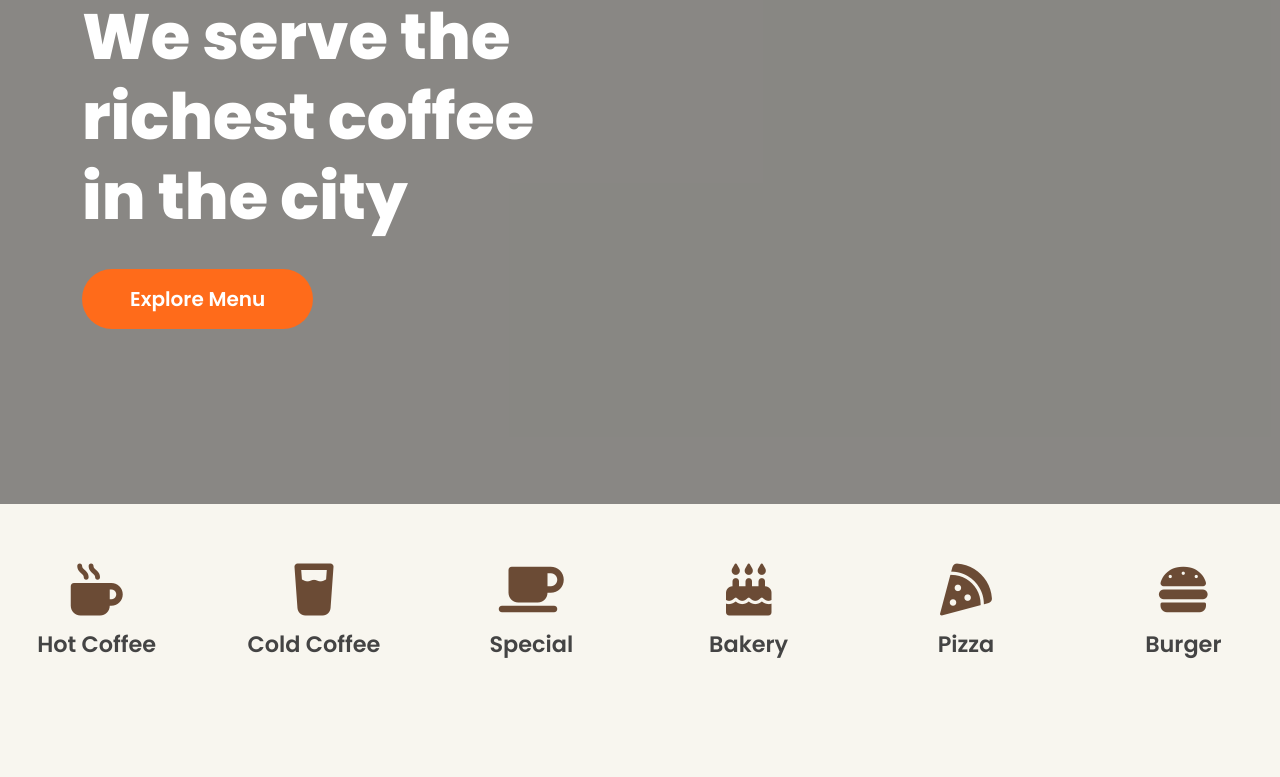
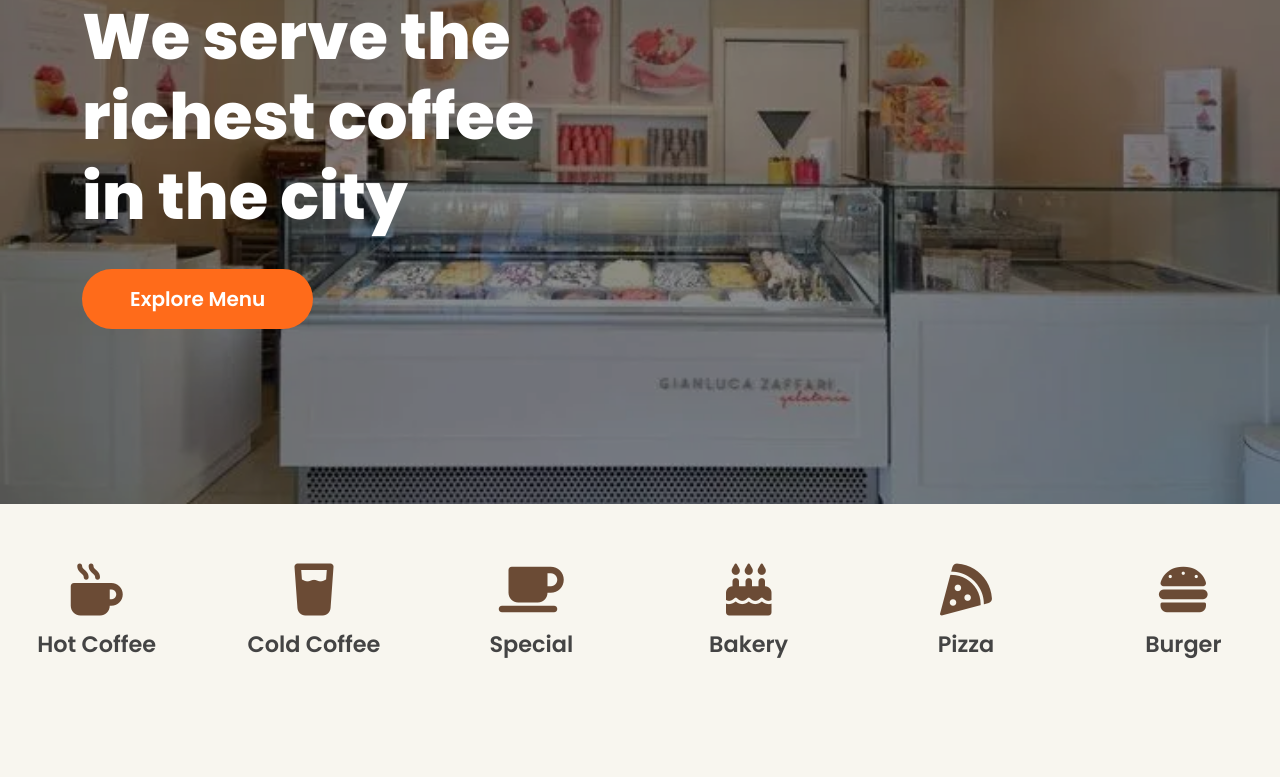
Before and after one commit to Zaid-2006/CafeCrust, a plain HTML site: page index.html in a window 1280 px wide. Shown: the part 326-1103 px from the top of the page. Drawn offline with nearby package versions, Linux system fonts and the light colour scheme.

Commit message:
Update style.css

```diff
--- a/CSS/style.css
+++ b/CSS/style.css
@@ -87,7 +87,7 @@
 
 .hero {
   height: 92vh;
-  background: url("Image/interior2.webp") center center/cover no-repeat;
+  background: url("../Image/interior2.webp") center center/cover no-repeat;
   position: relative;
   display: flex;
   align-items: center;
```
